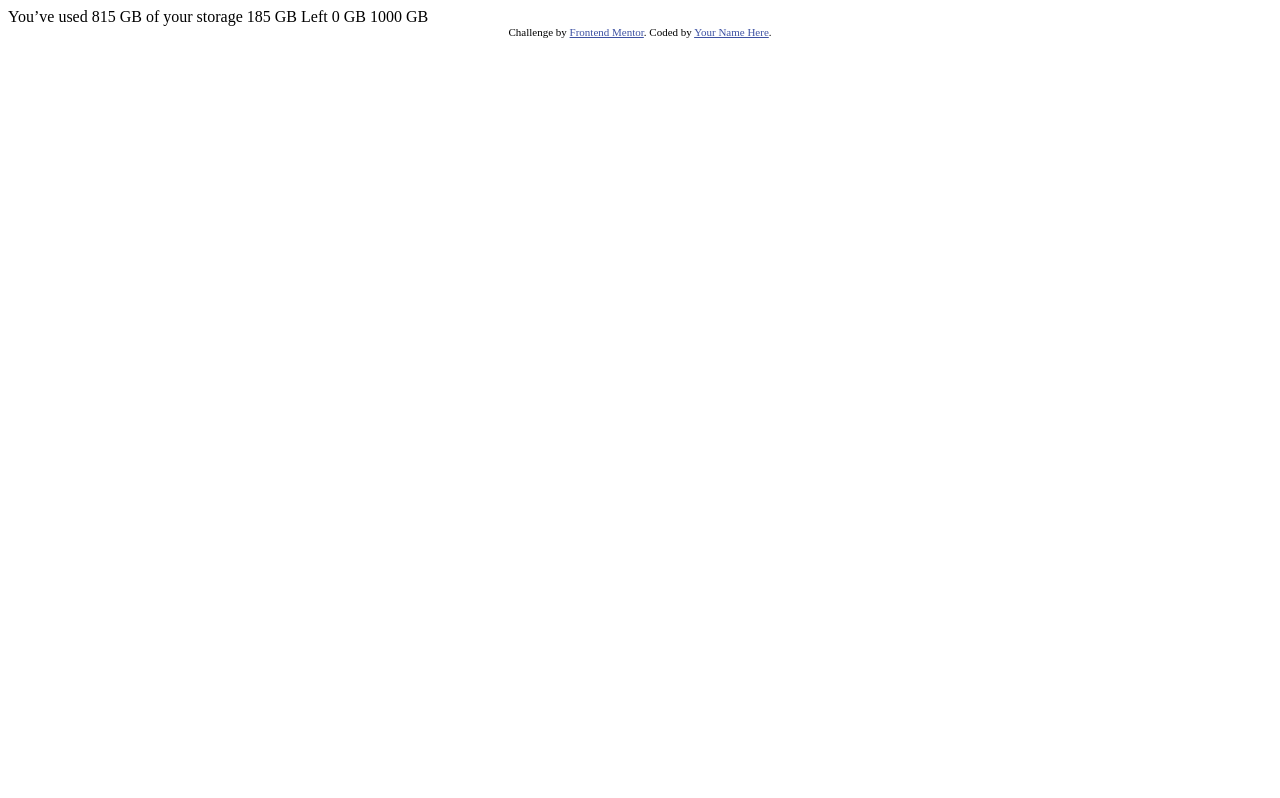
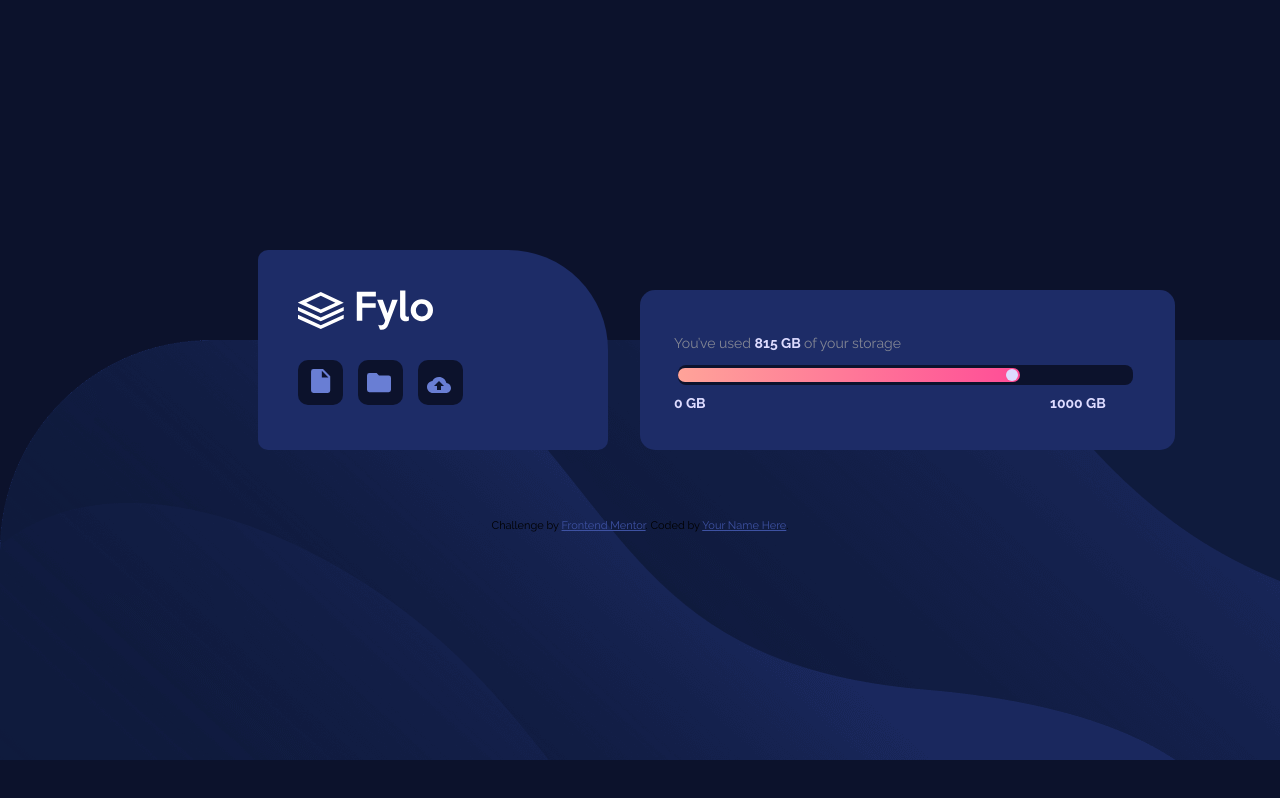
Before and after one commit to andres0ares/Fylo-data-storage-compone, a plain HTML site: page index.html in a window 1280 px wide. Drawn offline with Linux system fonts and the light colour scheme.

Commit message:
added some styles

```diff
--- a/index.html
+++ b/index.html
@@ -1,6 +1,7 @@
 <!DOCTYPE html>
 <html lang="en">
 <head>
+
   <meta charset="UTF-8">
   <meta name="viewport" content="width=device-width, initial-scale=1.0"> <!-- displays site properly based on user's device -->
 
@@ -9,19 +10,37 @@
   <title>Frontend Mentor | Fylo data storage component</title>
 
   <!-- Feel free to remove these styles or customise in your own stylesheet 👍 -->
-  <style>
-    .attribution { font-size: 11px; text-align: center; }
-    .attribution a { color: hsl(228, 45%, 44%); }
-  </style>
+
+  <link href="https://fonts.googleapis.com/css2?family=Raleway:wght@400;700&display=swap" rel="stylesheet">
+  <link rel="stylesheet" href="style.css">
+
 </head>
 <body>
 
-  You’ve used 815 GB of your storage
+  <section class="container">
 
-  185 GB Left
+    <div class="fylo" >
+      <div class="icon ic-1"><img src="./images/icon-document.svg" alt="Document"></div>
+      <div class="icon ic-2"><img src="./images/icon-folder.svg" alt="Folder"></div>
+      <div class="icon ic-3"><img src="./images/icon-upload.svg" alt="Upload"></div>
 
-  0 GB
-  1000 GB
+    </div>
+
+    <div>
+      <h4><span>185</span> GB Left</h4>
+    </div>
+
+    <div class="status">
+      <h6 class="hl-1">You’ve used <span class="hl-3"> 815 GB </span> of your storage</h6>
+      <div class="bar-1"><div class="bar-2"><div class="ball"></div></div></div>
+      <h6 class="hl-2 hl2-1">0 GB</h6>
+      <h6 class="hl-2 hl2-2">1000 GB</h6>
+    </div>
+  </section>
+
+
+
+
 
   <div class="attribution">
     Challenge by <a href="https://www.frontendmentor.io?ref=challenge" target="_blank">Frontend Mentor</a>.
--- /dev/null
+++ b/style.css
@@ -0,0 +1,94 @@
+.attribution { font-size: 11px; text-align: center; }
+.attribution a { color: hsl(228, 45%, 44%); }
+
+body {
+    font-family: 'Raleway', sans-serif;
+    background-image: url("./images/bg-desktop.png");
+    background-repeat: no-repeat;
+    background-position: 0px 340px;
+}
+
+.hl-1 { color:hsl(229, 7%, 55%) }
+.hl-2, .hl-3 { color: hsl(243, 100%, 93%); }
+
+body, .icon, .bar-1 { background-color:hsl(229, 57%, 11%); }
+
+.container { margin: 250px 250px;}
+
+.fylo, .status { background-color:hsl(228, 56%, 26%);}
+
+.fylo {
+    position: absolute;
+    background-image: url("./images/logo.svg");
+    background-repeat: no-repeat;
+    background-position: 40px 40px;
+    border-radius: 10px 100px 10px 10px;
+    background-color:hsl(228, 56%, 26%);
+    width: 350px;
+    height: 200px;
+}
+
+.icon {
+    border-radius: 10px;
+    margin: 10px 10px;
+    float: left;
+    width: 45px;
+    height: 45px;
+    position: absolute;
+}
+
+.icon img { position: absolute; display: block; bottom: 12px; right: 12px;}
+
+.ic-1 { margin: 110px 0px 0px 40px; }
+.ic-2 { margin: 110px 0px 0px 100px; }
+.ic-3 { margin: 110px 0px 0px 160px;}
+
+.status {
+    position: absolute;
+    margin-left: 382px;
+    border-radius: 15px;
+    width: 535px;
+    height: 160px;
+}
+
+.bar-1 {
+    position: absolute;
+    margin: 75px 0px 0px 38px;
+    border-radius: 8px;
+    width: 455px;
+    height: 20px;
+}
+
+.bar-2 {
+    position: absolute;
+    margin-top: 3px;
+    background-image: linear-gradient(to right, hsl(6, 100%, 80%), hsl(335, 100%, 65%));
+    border-radius: 8px;
+    width: 342px;
+    height: 14px;
+}
+
+.ball {
+    background-color: hsl(243, 100%, 93%);
+    margin-top: 1px;
+    margin-left: 328px;
+    border-radius: 6px;
+    width: 12px;
+    height: 12px;
+}
+
+.hl-1 {
+    margin: 45px 0px 0px 34px;
+    position: absolute;
+    font-weight: 400;
+    font-size: 14px;
+}
+
+.hl-2 { position: absolute; }
+
+.hl-3, .hl-2 {
+    font-weight: 700;
+    font-size: 14px;}
+
+.hl2-1 { margin: 105px 0px 0px 34px;}
+.hl2-2 { margin: 105px 0px 0px 410px;}
```
